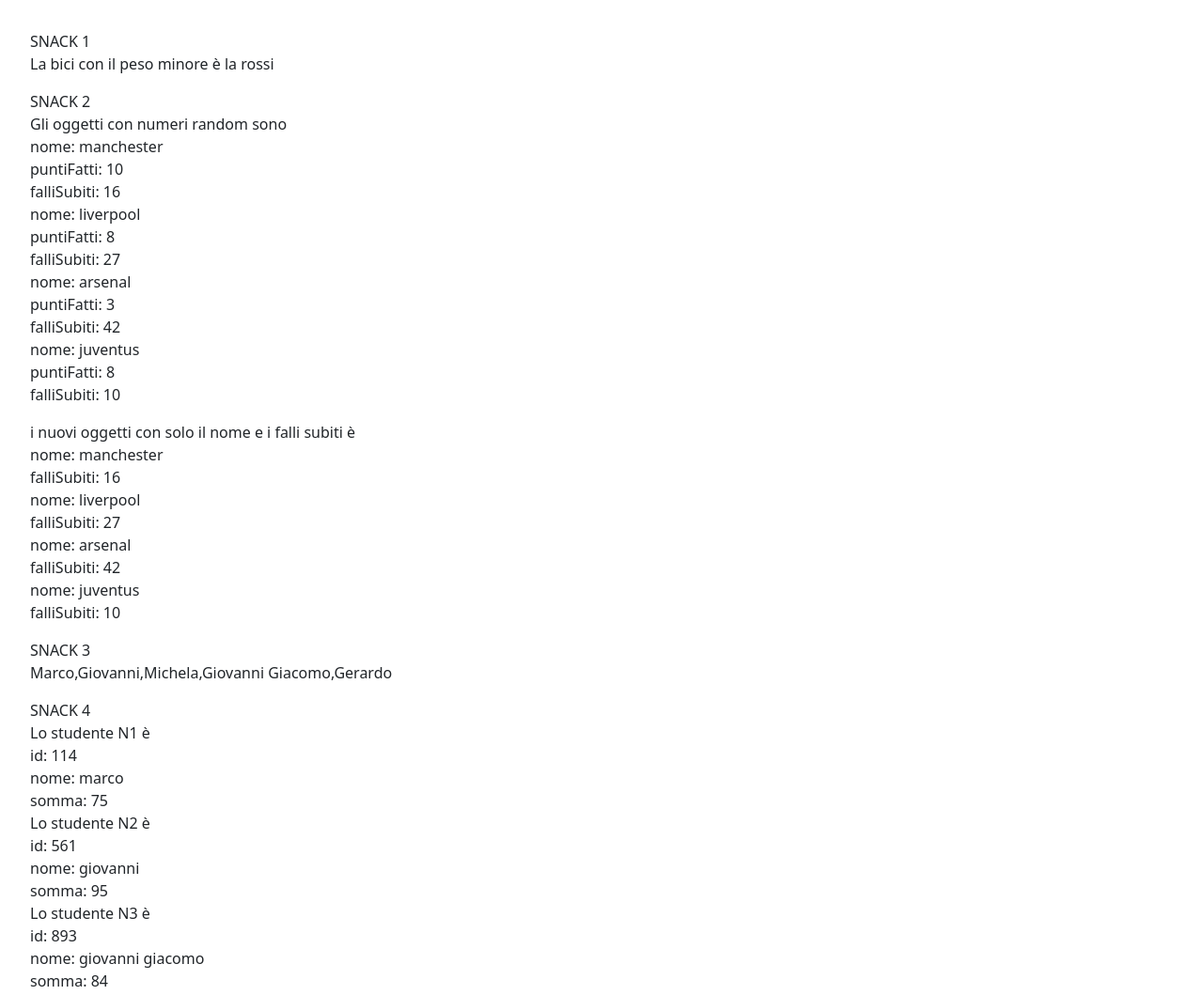
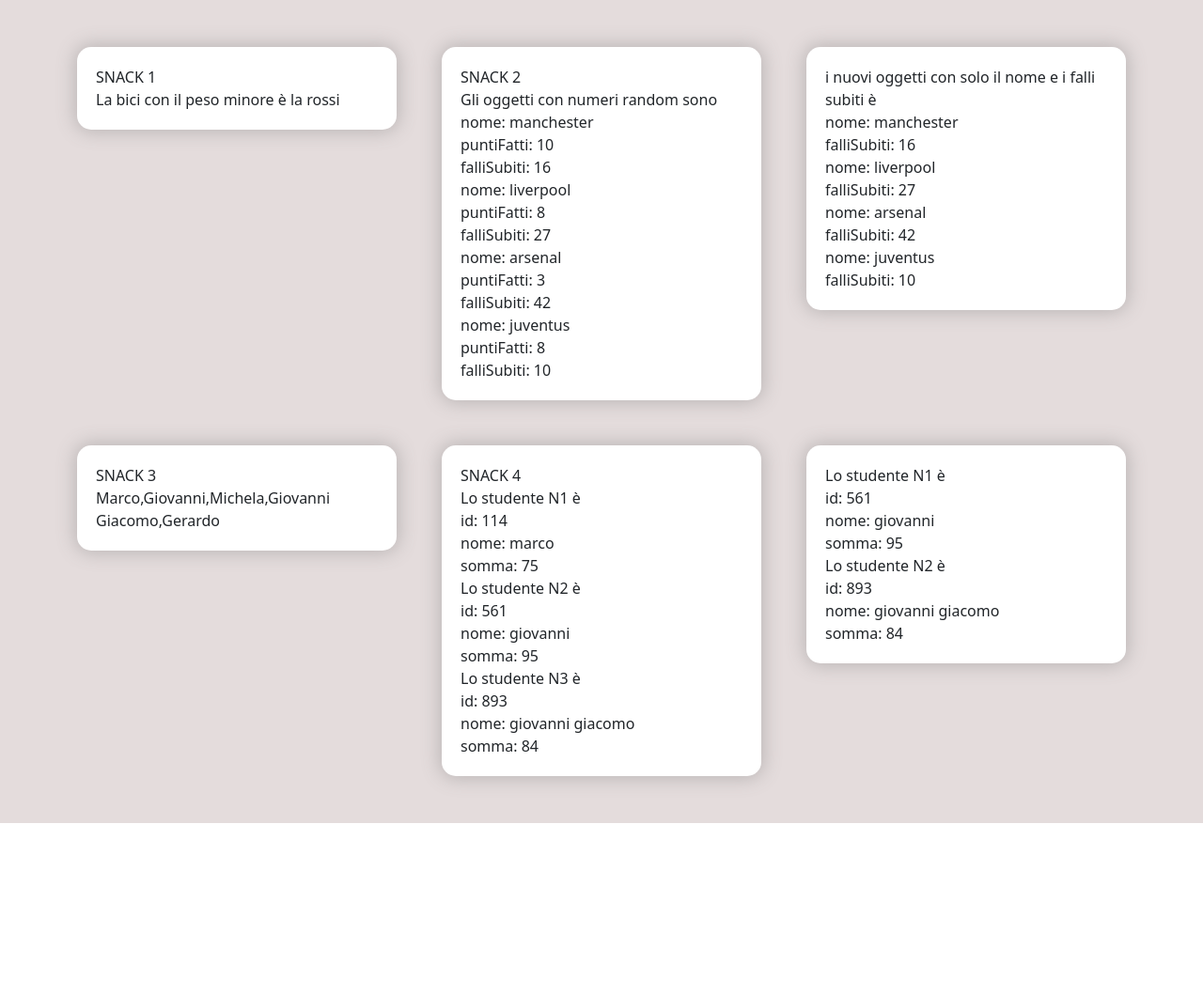
Before and after one commit to maino1997/js-snack-es6, a plain HTML site: page index.html in a window 1280 px wide. Shown: the top 1059 px of the page at 94% size. After the commit the page ends 876 px from the top, so only its background shows below. Drawn offline with nearby package versions, Linux system fonts and the light colour scheme.

Commit message:
little layout and style with css

```diff
--- a/index.html
+++ b/index.html
@@ -8,16 +8,35 @@
     <!-- CSS only -->
     <link href="https://cdn.jsdelivr.net/npm/bootstrap@5.1.3/dist/css/bootstrap.min.css" rel="stylesheet"
         integrity="sha384-1BmE4kWBq78iYhFldvKuhfTAU6auU8tT94WrHftjDbrCEXSU1oBoqyl2QvZ6jIW3" crossorigin="anonymous">
+    <link rel="stylesheet" href="style.css">
     <title>Document</title>
 </head>
 
-<body class="p-3">
-    <div id="display-first" class="m-3"></div>
-    <div id="display-second" class="m-3"></div>
-    <div id="display-third" class="m-3"></div>
-    <div id="display-4" class="m-3"></div>
-    <div id="display-5" class="m-3"></div>
-    <div id="display-6" class="m-3"></div>
+<body>
+    <section>
+        <div class="container">
+            <div class="row g-5">
+                <div class="col-4">
+                    <div id="display-first" class="content"></div>
+                </div>
+                <div class="col-4 item" item>
+                    <div id="display-second" class="content"></div>
+                </div>
+                <div class="col-4 item">
+                    <div id="display-third" class="content"></div>
+                </div>
+                <div class="col-4 item">
+                    <div id="display-4" class="content"></div>
+                </div>
+                <div class="col-4 item">
+                    <div id="display-5" class="content"></div>
+                </div>
+                <div class="col-4 item">
+                    <div id="display-6" class="content"></div>
+                </div>
+            </div>
+        </div>
+    </section>
     <script src="script.js"></script>
 </body>
 
--- /dev/null
+++ b/style.css
@@ -0,0 +1,18 @@
+section{
+    background-color:rgb(228, 220, 220);
+    padding: 50px 0;
+}
+
+.content{
+    background-color: white;
+    border-radius: 15px;
+    padding: 20px;
+    box-shadow: 0 0 20px 2px rgb(185, 180, 180);
+}
+
+.content:hover{
+    transform: scale(1.05);
+    transition: 0.3s;
+    cursor: pointer;
+    box-shadow: 0 0 20px 2px black;
+}
```
